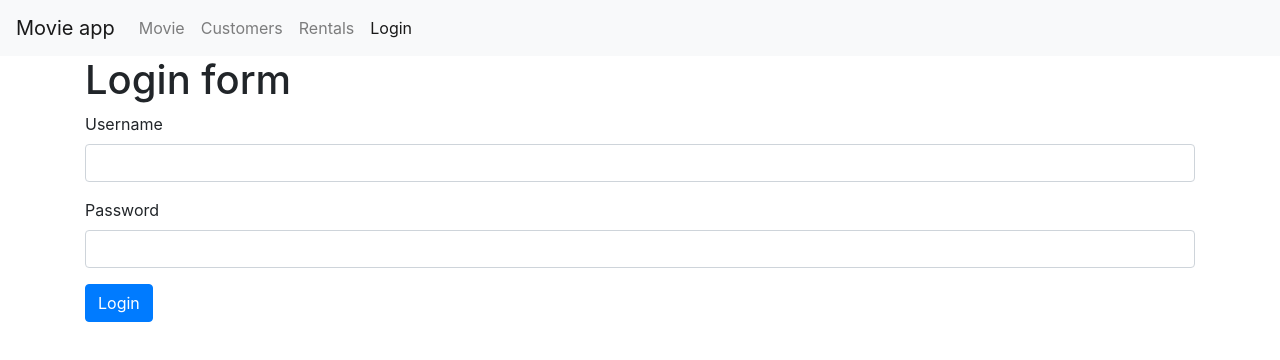
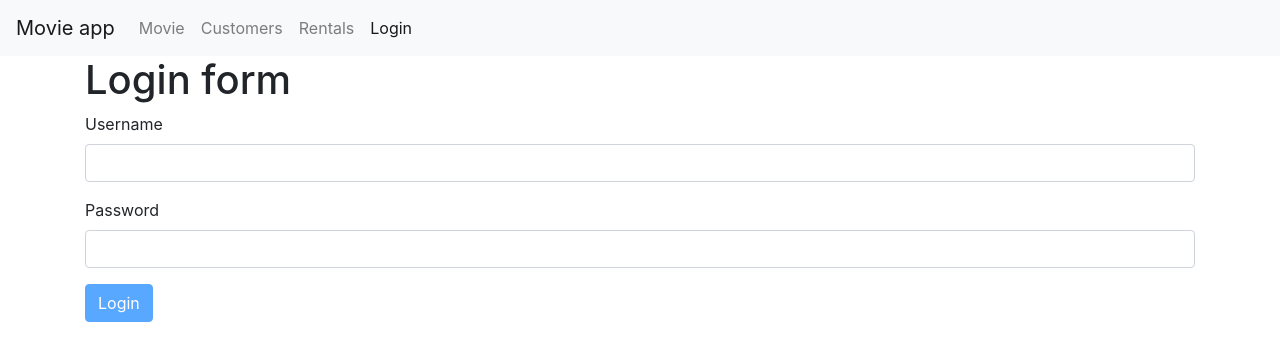
Before and after one commit to torikul-islam/movie-app, a React (Create React App) app: page /login in a window 1280 px wide. Shown: the top 360 px of the page. Built offline with nearby package versions, Linux system fonts and the light colour scheme.

Commit message:
disable submit button when input has error

```diff
--- a/src/components/loginForm.js
+++ b/src/components/loginForm.js
@@ -77,7 +77,9 @@
                         onChange={this.handleChange}
                         error={errors.password}
                     />
-                    <button className="btn btn-primary">Login</button>
+                    <button
+                        disabled={this.validate()}
+                        className="btn btn-primary">Login</button>
                 </form>
             </div>
         );
```
